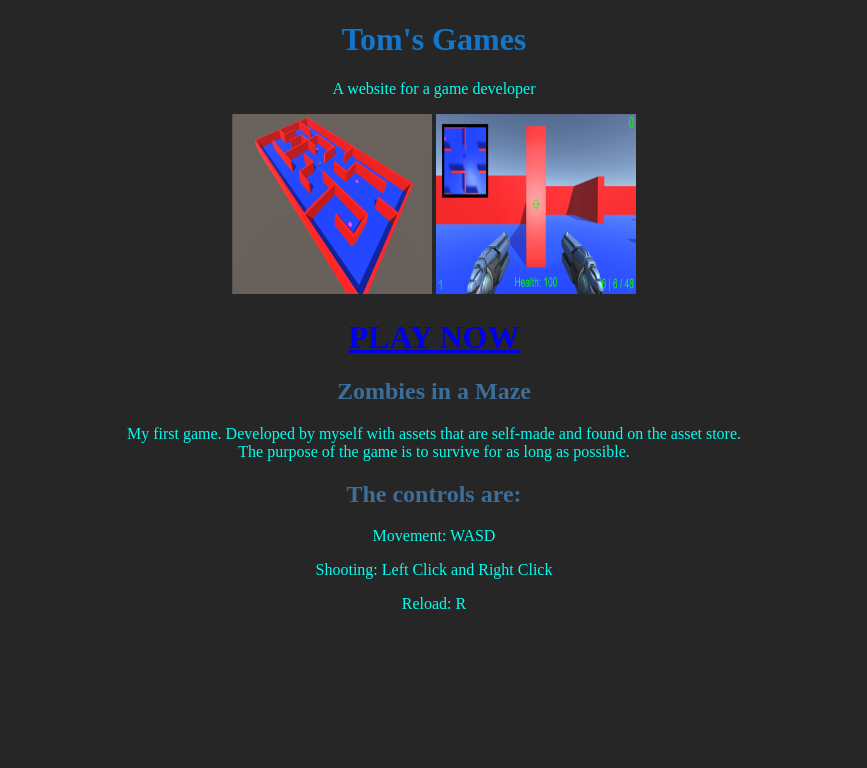
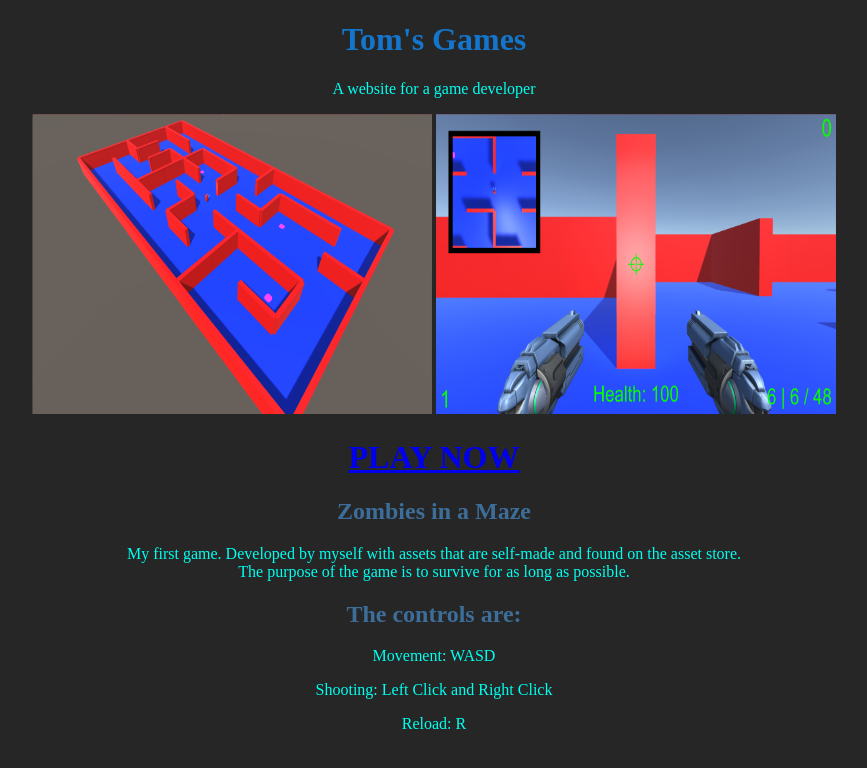
Before and after one commit to Tommo999/Tommo999.github.io, a plain HTML site: page mainpage.html in a window 1280 px wide. Shown: the whole page, without its empty margins (206-1073 px from the left). Drawn offline with Linux system fonts and the light colour scheme.

Commit message:
Image Size
Made the image size bigger

```diff
--- a/mainpage.html
+++ b/mainpage.html
@@ -9,8 +9,8 @@
 <h1>Tom's Games</h1>
 <p>A website for a game developer</p>
 
-<img src="Capture.PNG" alt="sacred" width="200" height="180">
-<img src="Capture2.PNG" alt="sacred" width="200" height="180">
+<img src="Capture.PNG" alt="sacred" width="400" height="300">
+<img src="Capture2.PNG" alt="sacred" width="400" height="300">
 
 <h1><a href="index.html">PLAY NOW</a></h1>
 
```
